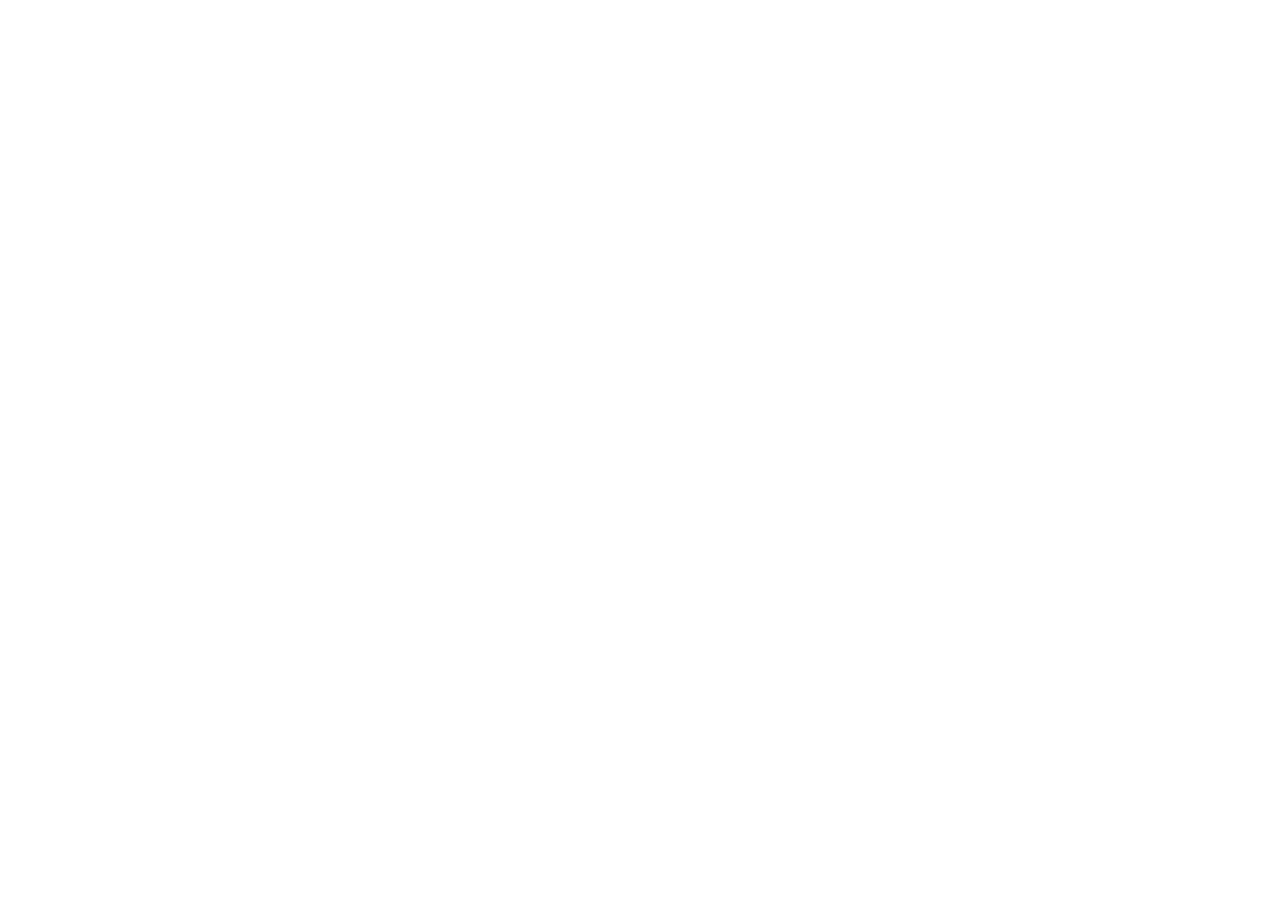
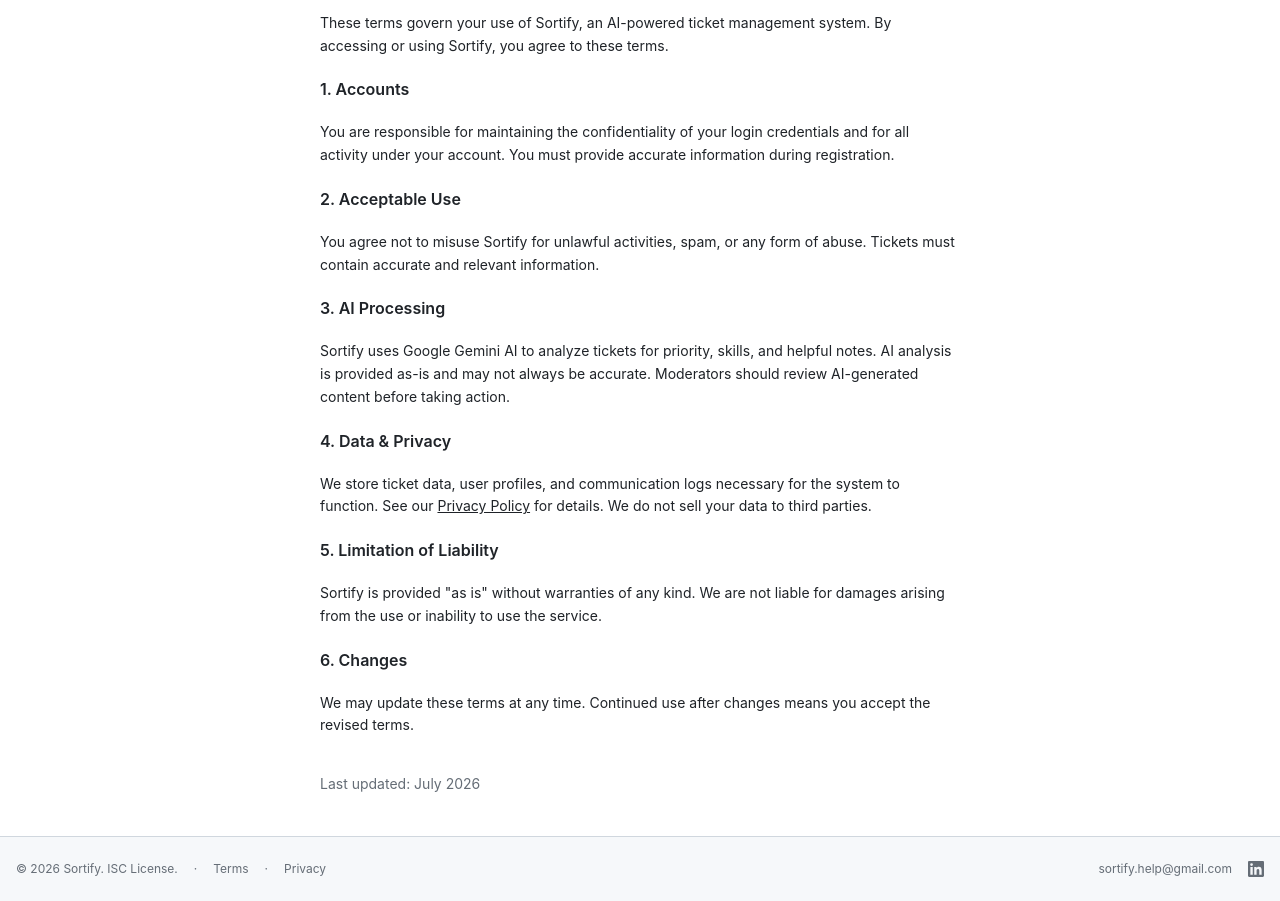
Before and after one commit to ankush-exploring/sortify, a React (Vite) app in the folder ai-ticket-frontend/: page /terms in a window 1280 px wide. Before the commit this address had no page. Shown: the part 180-1081 px from the top of the page. Before the commit the page ends 800 px from the top, so only its background shows below. Built offline with nearby package versions, Linux system fonts and the light colour scheme.

Commit message:
Add Terms & Privacy pages, update footer links

```diff
--- a/ai-ticket-frontend/src/components/Footer.jsx
+++ b/ai-ticket-frontend/src/components/Footer.jsx
@@ -13,11 +13,11 @@
             <Link to="/privacy" className="hover:text-[var(--text-primary)]">Privacy</Link>
           </div>
           <div className="flex items-center gap-4">
-            <a href="mailto:support@sortify.app" className="hover:text-[var(--text-primary)]">
-              support@sortify.app
+            <a href="mailto:sortify.help@gmail.com" className="hover:text-[var(--text-primary)]">
+              sortify.help@gmail.com
             </a>
             <a
-              href="https://linkedin.com/in/ankush-exploring"
+              href="https://www.linkedin.com/in/ankush-vishwakarma-b48b1036b/"
               target="_blank"
               rel="noopener noreferrer"
               className="hover:text-[var(--text-primary)]"
--- a/ai-ticket-frontend/src/main.jsx
+++ b/ai-ticket-frontend/src/main.jsx
@@ -11,6 +11,8 @@
 import Login from "./pages/login.jsx";
 import Signup from "./pages/signup.jsx";
 import Admin from "./pages/admin.jsx";
+import Terms from "./pages/Terms.jsx";
+import Privacy from "./pages/Privacy.jsx";
 
 function Layout({ children }) {
   return (
@@ -67,6 +69,8 @@
               </CheckAuth>
             }
           />
+          <Route path="/terms" element={<Layout><Terms /></Layout>} />
+          <Route path="/privacy" element={<Layout><Privacy /></Layout>} />
         </Routes>
       </ThemeProvider>
     </BrowserRouter>
--- /dev/null
+++ b/ai-ticket-frontend/src/pages/Privacy.jsx
@@ -0,0 +1,63 @@
+import { Link } from "react-router-dom";
+
+export default function Privacy() {
+  return (
+    <div className="max-w-2xl mx-auto px-4 py-10 text-sm text-[var(--text-primary)] leading-relaxed">
+      <Link to="/" className="text-[var(--text-secondary)] hover:text-[var(--text-primary)] mb-6 inline-block">&larr; Back</Link>
+      <h1 className="text-xl font-semibold mb-6">Privacy Policy</h1>
+
+      <div className="space-y-5">
+        <p>
+          This policy explains how Sortify collects, uses, and protects your personal
+          information when you use our ticket management platform.
+        </p>
+
+        <h2 className="text-base font-semibold">Information We Collect</h2>
+        <ul className="list-disc pl-5 space-y-1">
+          <li>Account information: email address and hashed password</li>
+          <li>Profile data: name, role, and skills (for moderators)</li>
+          <li>Ticket data: titles, descriptions, and AI analysis results</li>
+          <li>Communication logs: email notifications sent through the system</li>
+        </ul>
+
+        <h2 className="text-base font-semibold">How We Use Your Information</h2>
+        <ul className="list-disc pl-5 space-y-1">
+          <li>To authenticate users and manage access control</li>
+          <li>To process and assign support tickets to appropriate moderators</li>
+          <li>To send email notifications (welcome emails, ticket assignments)</li>
+          <li>To improve AI ticket triage accuracy</li>
+        </ul>
+
+        <h2 className="text-base font-semibold">Data Storage & Security</h2>
+        <p>
+          Your data is stored securely in MongoDB with encryption in transit (TLS).
+          Passwords are hashed using bcrypt before storage. We retain ticket data
+          as long as your account is active.
+        </p>
+
+        <h2 className="text-base font-semibold">Third-Party Services</h2>
+        <ul className="list-disc pl-5 space-y-1">
+          <li><strong>Google Gemini AI</strong> — analyzes ticket content for triage</li>
+          <li><strong>Resend</strong> — sends transactional emails</li>
+          <li><strong>MongoDB</strong> — database hosting</li>
+        </ul>
+        <p>These providers process data only as necessary to deliver their services.</p>
+
+        <h2 className="text-base font-semibold">Your Rights</h2>
+        <p>
+          You may request access to, correction of, or deletion of your personal data
+          by contacting <a href="mailto:sortify.help@gmail.com" className="underline">sortify.help@gmail.com</a>.
+          We will respond within 30 days.
+        </p>
+
+        <h2 className="text-base font-semibold">Cookies</h2>
+        <p>
+          Sortify does not use tracking cookies. We use localStorage only for theme
+          preference and authentication token persistence.
+        </p>
+
+        <p className="text-[var(--text-secondary)] pt-4">Last updated: July 2026</p>
+      </div>
+    </div>
+  );
+}
--- /dev/null
+++ b/ai-ticket-frontend/src/pages/Terms.jsx
@@ -0,0 +1,58 @@
+import { Link } from "react-router-dom";
+
+export default function Terms() {
+  return (
+    <div className="max-w-2xl mx-auto px-4 py-10 text-sm text-[var(--text-primary)] leading-relaxed">
+      <Link to="/" className="text-[var(--text-secondary)] hover:text-[var(--text-primary)] mb-6 inline-block">&larr; Back</Link>
+      <h1 className="text-xl font-semibold mb-6">Terms of Service</h1>
+
+      <div className="space-y-5 text-[var(--text-primary)]">
+        <p>
+          These terms govern your use of Sortify, an AI-powered ticket management system.
+          By accessing or using Sortify, you agree to these terms.
+        </p>
+
+        <h2 className="text-base font-semibold">1. Accounts</h2>
+        <p>
+          You are responsible for maintaining the confidentiality of your login credentials
+          and for all activity under your account. You must provide accurate information
+          during registration.
+        </p>
+
+        <h2 className="text-base font-semibold">2. Acceptable Use</h2>
+        <p>
+          You agree not to misuse Sortify for unlawful activities, spam, or any form of
+          abuse. Tickets must contain accurate and relevant information.
+        </p>
+
+        <h2 className="text-base font-semibold">3. AI Processing</h2>
+        <p>
+          Sortify uses Google Gemini AI to analyze tickets for priority, skills, and
+          helpful notes. AI analysis is provided as-is and may not always be accurate.
+          Moderators should review AI-generated content before taking action.
+        </p>
+
+        <h2 className="text-base font-semibold">4. Data & Privacy</h2>
+        <p>
+          We store ticket data, user profiles, and communication logs necessary for
+          the system to function. See our <Link to="/privacy" className="underline">Privacy Policy</Link> for details.
+          We do not sell your data to third parties.
+        </p>
+
+        <h2 className="text-base font-semibold">5. Limitation of Liability</h2>
+        <p>
+          Sortify is provided "as is" without warranties of any kind. We are not
+          liable for damages arising from the use or inability to use the service.
+        </p>
+
+        <h2 className="text-base font-semibold">6. Changes</h2>
+        <p>
+          We may update these terms at any time. Continued use after changes means
+          you accept the revised terms.
+        </p>
+
+        <p className="text-[var(--text-secondary)] pt-4">Last updated: July 2026</p>
+      </div>
+    </div>
+  );
+}
```
